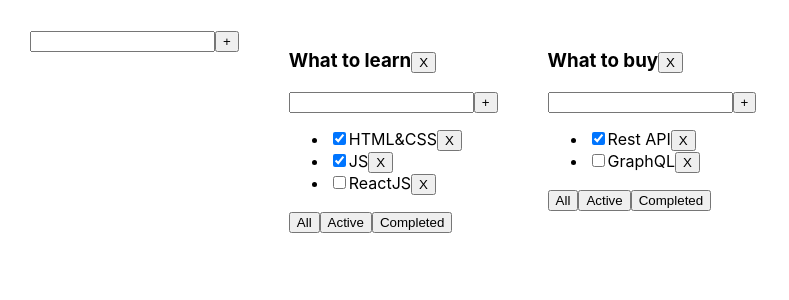
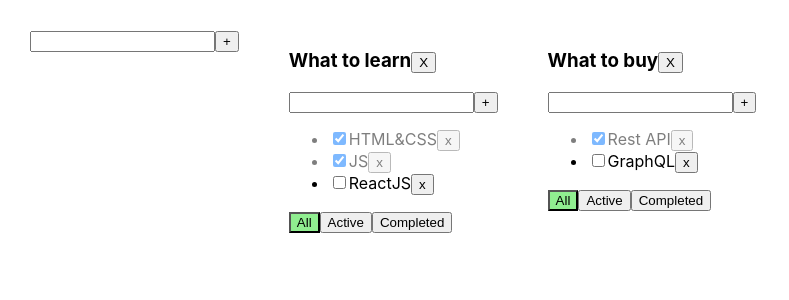
Before and after one commit to slice-0f-C0de/1-todolist, a React (Create React App) app: page / in a window 1280 px wide. Shown: the top 300 px of the page, without its empty margins (0-789 px from the left). Built offline with nearby package versions, Linux system fonts and the light colour scheme.

Commit message:
editable span

```diff
--- a/src/AddItemForm.tsx
+++ b/src/AddItemForm.tsx
@@ -2,7 +2,7 @@ import React, {ChangeEvent, KeyboardEvent, useState} from 'react';
 import {Button} from "./Button";
 
 type AddItemFormType = {
-    callback: (newTitle: string) => void
+    addItem: (newTitle: string) => void
 }
 
 const AddItemForm = (props: AddItemFormType) => {
@@ -10,7 +10,7 @@ const AddItemForm = (props: AddItemFormType) => {
     const [newTitle, setNewTitle] = useState('')
 
     const addItem = () => {
-        props.callback(newTitle)
+        props.addItem(newTitle)
         setNewTitle('')
     }
 
--- a/src/App.css
+++ b/src/App.css
@@ -6,3 +6,19 @@
 .App > div {
   margin-right: 50px;
 }
+
+.error {
+  border: red 1px solid;
+}
+
+.error-message {
+  color: red;
+}
+
+.active-filter {
+  background-color: lightgreen;
+}
+
+.is-done {
+  opacity: 0.5;
+}
--- a/src/App.tsx
+++ b/src/App.tsx
@@ -1,96 +1,115 @@
-import React, {useState} from 'react';
 import './App.css';
 import {Todolist} from "./Todolist";
+import {useState} from "react";
 import {v1} from "uuid";
 import AddItemForm from "./AddItemForm";
 
-export type TypesForFilters = 'All' | 'Active' | 'Completed'
-
-type TodolistsType = {
+type TodolistType = {
     id: string
     title: string
-    filter: string
+    filter: FilterValuesType
 }
+
+export type TaskType = {
+    id: string
+    title: string
+    isDone: boolean
+}
+
+export type TasksStateType = {
+    [key: string]: TaskType[]
+}
+
+export type FilterValuesType = 'all' | 'active' | 'completed'
 
 function App() {
 
     let todolistID1 = v1()
     let todolistID2 = v1()
 
-    let [todolists, setTodolists] = useState<Array<TodolistsType>>([
+    let [todolists, setTodolists] = useState<TodolistType[]>([
         {id: todolistID1, title: 'What to learn', filter: 'all'},
         {id: todolistID2, title: 'What to buy', filter: 'all'},
     ])
 
-    let [tasks, setTasks] = useState({
+    let [tasks, setTasks] = useState<TasksStateType>({
         [todolistID1]: [
             {id: v1(), title: 'HTML&CSS', isDone: true},
             {id: v1(), title: 'JS', isDone: true},
             {id: v1(), title: 'ReactJS', isDone: false},
-
         ],
         [todolistID2]: [
             {id: v1(), title: 'Rest API', isDone: true},
             {id: v1(), title: 'GraphQL', isDone: false},
-        ]
+        ],
     })
 
-    const removeTask = (todolistId: string, id: string) => {
-        setTasks({...tasks, [todolistId]: tasks[todolistId].filter(el => el.id !== id)})
+    const removeTask = (taskId: string, todolistId: string) => {
+        setTasks({...tasks, [todolistId]: tasks[todolistId].filter(task => task.id !== taskId)})
+        delete tasks[todolistId]
     }
 
-    const addTask = (todolistId: string, newTitle: string) => {
-        let task = {id: v1(), title: newTitle, isDone: false}
-        setTasks({...tasks, [todolistId]: [...tasks[todolistId], task]})
+    const addTask = (title: string, todolistId: string) => {
+        const newTask = {
+            id: v1(),
+            title: title,
+            isDone: false
+        }
+        setTasks({...tasks, [todolistId]: [...tasks[todolistId], newTask]})
     }
 
-    const changeTaskStatus = (todolistId: string, id: string, newStatus: boolean) => {
-        setTasks({...tasks, [todolistId]: tasks[todolistId].map(el => el.id === id ? {...el, isDone: newStatus} : el)})
+    const changeFilter = (filter: FilterValuesType, todolistId: string) => {
+        setTodolists(todolists.map(tl => tl.id === todolistId ? {...tl, filter} : tl))
     }
 
-    const changeFilter = (todolistId: string, filter: TypesForFilters) => {
-        const newTodolistFilter = todolists.map(el => el.id === todolistId ? {...el, filter} : el)
-        setTodolists(newTodolistFilter)
+    const changeTaskStatus = (taskId: string, taskStatus: boolean, todolistId: string) => {
+        setTasks({...tasks, [todolistId]: tasks[todolistId].map(t => t.id == taskId ? {...t, isDone: taskStatus} : t)})
     }
 
-    const removeTodolist = (id: string) => {
-        setTodolists(todolists.filter(todolist => todolist.id !== id))
-        delete tasks[id]
-        setTasks({...tasks})
+    const changeTaskTitle = (taskId: string, newTitle: string, todolistId: string) => {
+        setTasks({...tasks, [todolistId]: tasks[todolistId].map(t => t.id == taskId ? {...t, title: newTitle} : t)})
+    }
+
+    const removeTodolist = (todolistId: string) => {
+        setTodolists(todolists.filter(todolist => todolist.id !== todolistId))
     }
 
     const addTodolist = (title: string) => {
-        let newTodolistId = v1()
-        let newTodolist = {id: newTodolistId, title: title, filter: 'all'}
+        const todolistId = v1()
+        const newTodolist: TodolistType = {id: todolistId, title: title, filter: 'all'}
         setTodolists([...todolists, newTodolist])
-        setTasks({...tasks, [newTodolistId]: []})
+        setTasks({...tasks, [todolistId]: []})
     }
 
     return (
         <div className="App">
-            <AddItemForm callback={addTodolist}/>
-            {todolists.map(todolists => {
+            <AddItemForm addItem={addTodolist}/>
+            {todolists.map(todolist => {
 
-                let allTasks = tasks[todolists.id]
+                    let tasksForTodolist = tasks[todolist.id]
+                    if (todolist.filter === 'active') {
+                        tasksForTodolist = tasks[todolist.id].filter(task => !task.isDone)
+                    }
 
-                if (todolists.filter === 'Active') {
-                    allTasks = tasks[todolists.id].filter(el => !el.isDone)
+                    if (todolist.filter === 'completed') {
+                        tasksForTodolist = tasks[todolist.id].filter(task => task.isDone)
+                    }
+
+                    return <Todolist
+                        key={todolist.id}
+                        id={todolist.id}
+                        title={todolist.title}
+                        tasks={tasksForTodolist}
+                        removeTask={removeTask}
+                        changeFilter={changeFilter}
+                        addTask={addTask}
+                        changeTaskStatus={changeTaskStatus}
+                        filter={todolist.filter}
+                        removeTodolist={removeTodolist}
+                        changeTaskTitle={changeTaskTitle}
+                    />
                 }
-                if (todolists.filter === "Completed") {
-                    allTasks = tasks[todolists.id].filter(el => el.isDone)
-                }
-
-                return <Todolist key={todolists.id}
-                                 id={todolists.id}
-                                 title={todolists.title}
-                                 tasks={allTasks}
-                                 removeTask={removeTask}
-                                 addTask={addTask}
-                                 changeTaskStatus={changeTaskStatus}
-                                 filter={todolists.filter}
-                                 changeFilter={changeFilter}
-                                 removeTodolist={removeTodolist}/>
-            })}
+            )}
         </div>
     );
 }
--- a/src/Button.tsx
+++ b/src/Button.tsx
@@ -1,10 +1,11 @@
-import React from 'react';
-
-type ButtonType = {
-    title: string
-    onClick?: () => void
+type ButtonPropsType = {
+	title: string
+	onClick?:()=> void
+	className?: string
 }
 
-export const Button = (props: ButtonType) => {
-    return <button onClick={props.onClick}>{props.title}</button>
-};
+export const Button = ({title, onClick, className}: ButtonPropsType) => {
+	return (
+		<button className={className} onClick={onClick}>{title}</button>
+	)
+}
--- /dev/null
+++ b/src/EditableSpan.tsx
@@ -0,0 +1,27 @@
+import React, {ChangeEvent, useState} from 'react';
+
+type EditableSpanType = {
+    title: string
+    onChange: (newTitle: string) => void
+}
+
+const EditableSpan = (props: EditableSpanType) => {
+
+    const [editMode, setEditMode] = useState(false)
+    const [title, setTitle] = useState(props.title)
+
+    const editModeHandler = () => {
+        setEditMode(!editMode)
+        setTitle(title)
+    }
+
+    const onChangeTitleHandler = (event: ChangeEvent<HTMLInputElement>) => {
+        setTitle(event.currentTarget.value)
+    }
+
+    return editMode
+        ? <input value={title} onBlur={() => setEditMode(!editMode)} onChange={onChangeTitleHandler} autoFocus/>
+        : <span onDoubleClick={editModeHandler}>{title}</span>
+};
+
+export default EditableSpan;
--- a/src/Todolist.tsx
+++ b/src/Todolist.tsx
@@ -1,61 +1,74 @@
-import React, {ChangeEvent, KeyboardEvent, useState} from "react";
+import {FilterValuesType, TaskType} from "./App";
+import {ChangeEvent, KeyboardEvent, useState} from "react";
 import {Button} from "./Button";
-import {TypesForFilters} from "./App";
 import AddItemForm from "./AddItemForm";
+import EditableSpan from "./EditableSpan";
 
-type TodolistType = {
+type PropsType = {
 	id: string
 	title: string
 	tasks: TaskType[]
-    removeTask: (todolistId: string, id: string) => void
-    addTask: (todolistId: string, newTitle: string) => void
-    changeTaskStatus: (todolistId: string, id: string, newStatus: boolean) => void
-    filter: string
-    changeFilter: (todolistId: string, filter: TypesForFilters) => void
-    removeTodolist: (id: string) => void
+	removeTask: (taskId: string, todolistId: string) => void
+	changeFilter: (filter: FilterValuesType, todolistId: string) => void
+	addTask: (title: string, todolistId: string) => void
+	changeTaskStatus: (taskId: string, taskStatus: boolean, todolistId: string) => void
+	filter: FilterValuesType
+	removeTodolist: (todolistId: string) => void
+	changeTaskTitle: (taskId: string, newTitle: string, todolistId: string) => void
 }
 
-type TaskType = {
-    id: string
-    title: string
-    isDone: boolean
+export const Todolist = (props: PropsType) => {
+	const {title, tasks, filter, removeTask, changeFilter, addTask, changeTaskStatus} = props
+
+	const changeFilterTasksHandler = (filter: FilterValuesType, todolistId: string) => {
+		changeFilter(filter, todolistId)
 	}
 
-export const Todolist = ({title, tasks, ...props}: TodolistType) => {
-
-    const addTask = (title: string) => {
-        props.addTask(props.id, title)
+	const addTaskHandler = (title: string) => {
+		props.addTask(title, props.id)
 	}
 
-    return <div>
-        <h3>{title}
+	const onChangeTitleHandler = (newTitle: string) => {
+		props.changeTaskTitle(props.id, newTitle, props.id)
+	}
+
+	return (
+		<div>
+			<h3>
+				<EditableSpan title={props.title} onChange={onChangeTitleHandler}/>
 				<button onClick={() => props.removeTodolist(props.id)}>X</button>
 			</h3>
-        <AddItemForm callback={addTask}/>
-        {tasks.length === 0 ? (<p>Тасок нет!</p>) : (
-            <ul>
-                {tasks.map(task => {
+			<AddItemForm addItem={addTaskHandler}/>
+			<div>
+			</div>
+			{
+				tasks.length === 0
+					? <p>Тасок нет</p>
+					: <ul>
+						{tasks.map((task) => {
+
+							const removeTaskHandler = () => {
+								removeTask(task.id, props.id)
+							}
 
 							const changeTaskStatusHandler = (e: ChangeEvent<HTMLInputElement>) => {
-                        const newStatus = e.currentTarget.checked
-                        props.changeTaskStatus(props.id, task.id, newStatus)
+								const newStatusValue = e.currentTarget.checked
+								changeTaskStatus(task.id, newStatusValue, props.id)
 							}
 
-                    return <li key={task.id}>
-
-                        <input type="checkbox"
-                               checked={task.isDone}
-                               onChange={changeTaskStatusHandler}/>
-                        <span>{task.title}</span>
-                        <Button title={'X'} onClick={() => props.removeTask(props.id, task.id)}/>
+							return <li key={task.id} className={task.isDone ? 'is-done' : ''}>
+								<input type="checkbox" checked={task.isDone} onChange={changeTaskStatusHandler}/>
+								<EditableSpan title={task.title} onChange={onChangeTitleHandler}/>
+								<Button onClick={removeTaskHandler} title={'x'}/>
 							</li>
 						})}
 					</ul>
-        )}
+			}
 			<div>
-            <Button title={'All'} onClick={() => props.changeFilter(props.id,'All')}/>
-            <Button title={'Active'} onClick={() => props.changeFilter(props.id,'Active')}/>
-            <Button title={'Completed'} onClick={() => props.changeFilter(props.id,'Completed')}/>
+				<Button className={filter === 'all' ? 'active-filter' : '' } title={'All'} onClick={()=> changeFilterTasksHandler('all', props.id)}/>
+				<Button className={filter === 'active' ? 'active-filter' : '' } title={'Active'} onClick={()=> changeFilterTasksHandler('active', props.id)}/>
+				<Button className={filter === 'completed' ? 'active-filter' : '' } title={'Completed'} onClick={()=> changeFilterTasksHandler('completed', props.id)}/>
 			</div>
 		</div>
+	)
 }
```
Also changed, not shown: src/serviceWorker.ts (added, +149 -0 lines). Lines whose indentation alone changed are shown as unchanged.
